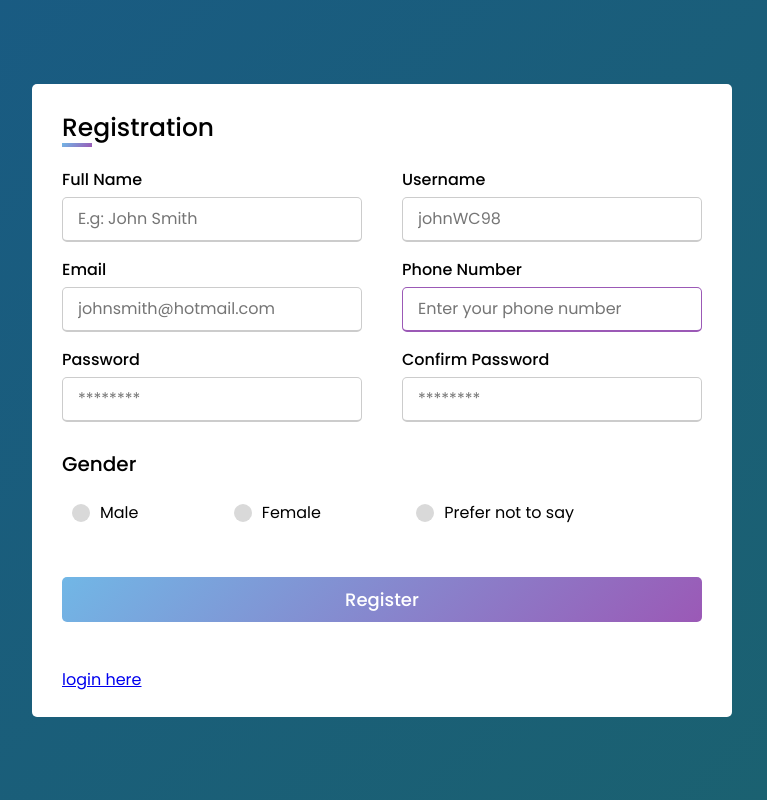
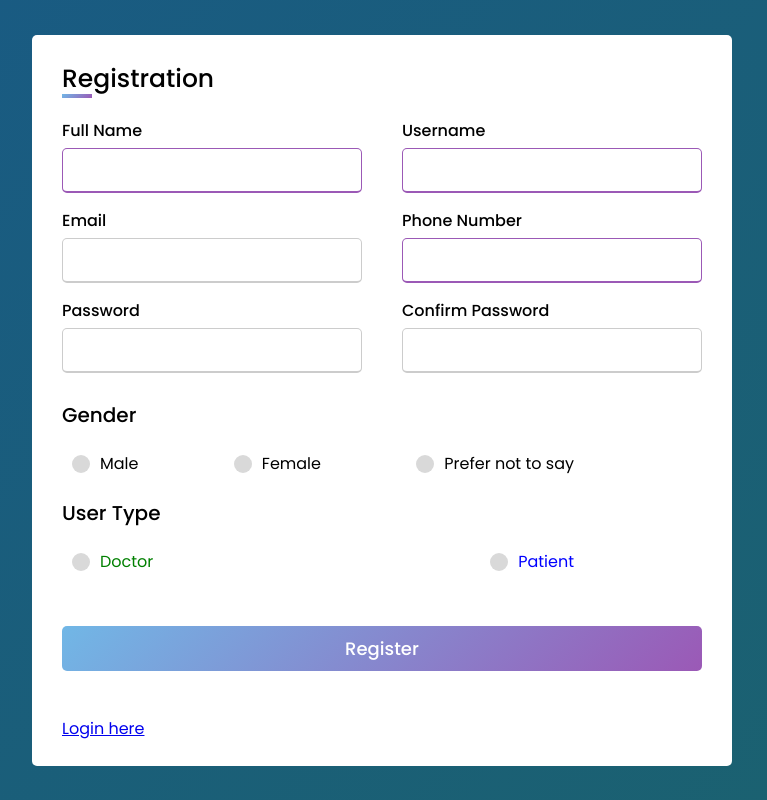
Before and after one commit to george4me/XarpBP, a Django app: page /register/ in a window 1280 px wide. Shown: the whole page, without its empty margins (258-1025 px from the left). Run offline with Django 4.2, Linux system fonts and the light colour scheme; data comes from the database, SQL or seed files in the repository.

Commit message:
registration front done:adding user type and gender

```diff
--- a/doctor/forms.py
+++ b/doctor/forms.py
@@ -6,23 +6,39 @@
 
 
 
-class RegistrationForm(UserCreationForm):
-    first_name=forms.CharField(max_length=50, required=True)
-    last_name=forms.CharField(max_length=50, required=False)
-    #phone=forms.CharField(max_length=50, required=False)
-    #gender=forms.CharField(max_length=50, required=False)
-    username=forms.CharField(max_length=50, required=True)
-    email=forms.CharField(max_length=50)
-    password1=forms.CharField(max_length=50)
-    password2=forms.CharField(max_length=50)
+# class RegistrationForm(UserCreationForm):
+#     first_name=forms.CharField(max_length=50, required=True)
+#     last_name=forms.CharField(max_length=50, required=False)
+#     #phone=forms.CharField(max_length=50, required=False)
+#     #gender=forms.CharField(max_length=50, required=False)
+#     username=forms.CharField(max_length=50, required=True)
+#     email=forms.CharField(max_length=50)
+#     password1=forms.CharField(max_length=50)
+#     password2=forms.CharField(max_length=50)
 
 
+#     class Meta:
+#         model=User
+#         fields=('first_name', 'last_name', 'username', 'email', 'password1', 'password2')
+
+class RegistrationForm(UserCreationForm):
+    email = forms.EmailField(max_length=100, help_text='Required. Enter a valid email address.')
+    #user_type = forms.ChoiceField(choices=(('doctor', 'Doctor'), ('patient', 'Patient')), widget=forms.RadioSelect)
+    gender = forms.ChoiceField(choices=(('male', 'Male'), ('female', 'Female'), ('other', 'Prefer not to say')), widget=forms.RadioSelect)
+    phone = forms.CharField(max_length=50, required=False)
+    is_doctor = forms.BooleanField()
+
     class Meta:
-        model=User
-        fields=('first_name', 'last_name', 'username', 'email', 'password1', 'password2')
+        model = User
+        fields = ('first_name', 'last_name', 'username', 'email', 'is_doctor', 'password1', 'password2', 'gender', 'phone')
 
-
-
+    """
+    def save(self, commit=True):
+        user = super().save(commit=False)
+        user.email = self.cleaned_data['email']
+        if commit:
+            user.save()
+        return user"""
 
 class PatientReadingForm(ModelForm):
     bp_sys = forms.IntegerField(required=False)
--- a/doctor/views.py
+++ b/doctor/views.py
@@ -46,7 +46,6 @@
         email = request.POST.get("email")
         mobile = request.POST.get("mobile")
         message = request.POST.get("request")
-        readings = request.POST.get("readings")
 
         appointment = Appointment.objects.create(
             first_name=fname,
@@ -54,7 +53,6 @@
             email=email,
             phone=mobile,
             request=message,
-            readings=readings,
         )
 
         appointment.save()
@@ -137,35 +135,48 @@
     if request.user.is_authenticated:
         return HttpResponseRedirect('/')
 
-    form=RegistrationForm(request.POST)
-    if request.method=='POST':
+    if request.method == 'POST':
+        form = RegistrationForm(request.POST)
         if form.is_valid():
-            first_name=form.cleaned_data['first_name']
-            last_name=form.cleaned_data['last_name']
-            username=form.cleaned_data['username']
-            email=form.cleaned_data['email']
-            password1=form.cleaned_data['password1']
-            password2=form.cleaned_data['password2']
-            if password1 != password2:
-                return render(request, 'register.html')
-            else:
-                newuser=form.save()
-                newuser.save()
+            user = form.save()
+        if form.cleaned_data["user_type"] == "doctor":
+            user.is_staff = True
+            user_type = form.cleaned_data['user_type']
+            #UserType.objects.create(user=user, type=user_type)
+            UserInfo.objects.create(user=user, phone=form.cleaned_data['phone'], gender=form.changed_data['gender'])
+            return redirect('login')
+    else:
+        form = RegistrationForm()
+    return render(request, 'register.html', {'form': form})
+    # form=RegistrationForm(request.POST)
+    # if request.method=='POST':
+    #     if form.is_valid():
+    #         first_name=form.cleaned_data['first_name']
+    #         last_name=form.cleaned_data['last_name']
+    #         username=form.cleaned_data['username']
+    #         email=form.cleaned_data['email']
+    #         password1=form.cleaned_data['password1']
+    #         password2=form.cleaned_data['password2']
+    #         if password1 != password2:
+    #             return render(request, 'register.html')
+    #         else:
+    #             newuser=form.save()
+    #             newuser.save()
 
-                phone=request.POST['phone']
-                gender=request.POST['gender']
+    #             phone=request.POST['phone']
+    #             gender=request.POST['gender']
 
-                userinfo = UserInfo(
-                    user_id = newuser.id,
-                    gender = gender,
-                    phone=phone
-                )
-                userinfo.save()
+    #             userinfo = UserInfo(
+    #                 user_id = newuser.id,
+    #                 gender = gender,
+    #                 phone=phone
+    #             )
+    #             userinfo.save()
 
-                return redirect('login')
+    #             return redirect('login')
 
 
-    return render(request, 'register.html')
+    # return render(request, 'register.html')
 
 
 
@@ -274,9 +285,15 @@
 
 
 def video_view(request):
-    videos=Videos.objects.all()
-    return render(request, 'videos.html', {"videos":videos})
-
+    if request.method == 'POST':
+        caption = request.POST['caption']
+        video_file = request.FILES['video_file']
+        video = Videos(caption=caption, videos=video_file)
+        video.save()
+        return redirect('videos')
+    else:
+        videos = Videos.objects.all()
+        return render(request, 'videos.html', {'videos': videos})
 
 def patient_readings_view(request):
 
--- a/static/css/register-style.css
+++ b/static/css/register-style.css
@@ -111,12 +111,15 @@
   transition: all 0.3s ease;
 }
 
+#doctor:checked ~ .category .doctor,
+#patient:checked ~ .category .patient,
 #dot-1:checked ~ .category .one,
 #dot-2:checked ~ .category .two,
 #dot-3:checked ~ .category .three {
   border-color: var(--sub-grey);
   background: var(--main-purple);
 }
+
 
 form input[type="radio"] {
   display: none;
--- a/templates/header.html
+++ b/templates/header.html
@@ -2,7 +2,7 @@
 
 <nav class="navbar navbar-dark navbar-expand-md navigation-clean-search">
   <div class="container">
-    <a class="navbar-brand" href="{% url 'home' %}">Family Doctor X</a>
+    <a class="navbar-brand" href="{% url 'home' %}">SharP-BP Doctors X</a>
     <button
       class="navbar-toggler"
       data-toggle="collapse"
--- a/templates/includes/contact.html
+++ b/templates/includes/contact.html
@@ -19,8 +19,8 @@
               <h4>Our Location</h4>
 
               <address>
-              795 Folsom Ave, Suite 600<br>
-              San Francisco, CA 94107<br>
+              Postmünsterer Strasse 14, Pfarrkirchen<br>
+              84347, Bavaria Germany<br>
             </address>
             </div>
           </div><!-- end col -->
--- a/templates/includes/subheader.html
+++ b/templates/includes/subheader.html
@@ -4,7 +4,7 @@
 <div class="container hero">
     <div class="row">
         <div class="col-12 col-lg-6 col-xl-5 offset-xl-1">
-            <h1>Exceptional Medical Care for All Ages.</h1>
+            <h1>Exceptional Medical Care for your high Blood pressure.</h1>
             <p> At our Medical Center
                 we combine world class medicine
                 with compassionate care. </p>
--- a/templates/login.html
+++ b/templates/login.html
@@ -13,7 +13,7 @@
 	<section class="login">
 		<div class="login_box">
 			<div class="left">
-				<div class="top_link"><a href="#"><img src="https://drive.google.com/u/0/uc?id=16U__U5dJdaTfNGobB_OpwAJ73vM50rPV&export=download" alt="">Return home</a></div>
+				<div class="top_link"><a href="{% url 'home' %}"><img src="https://drive.google.com/u/0/uc?id=16U__U5dJdaTfNGobB_OpwAJ73vM50rPV&export=download" alt="">Return home</a></div>
 				<div class="contact">
 					<form method="POST">
 						{% csrf_token %}
--- a/templates/patient_readings.html
+++ b/templates/patient_readings.html
@@ -46,19 +46,19 @@
 
                             <div class="form-group">
                                 <label for="name2">BP dia</label>
-                                <input class="form-control" id="name2" name="bp_dia" type="text" placeholder="bp dia">
+                                <input class="form-control" id="name2" name="bp_dia" type="text" oninput="this.value = this.value.replace(/[^0-9.]/g, ''); this.value = this.value.replace(/(\..*)\./g, '$1');" placeholder="bp dia">
                                 <div class="error" id="err-name" style="display: none;">Please enter your bp dia</div>
                             </div> <!-- /Form-name -->
 
                             <div class="form-group">
                                 <label for="name2">Pulse</label>
-                                <input class="form-control" id="name2" name="bp_pulse" type="text" placeholder="pulse">
+                                <input class="form-control" id="name2" name="bp_pulse" type="text" oninput="this.value = this.value.replace(/[^0-9.]/g, ''); this.value = this.value.replace(/(\..*)\./g, '$1');" placeholder="pulse">
                                 <div class="error" id="err-name" style="display: none;">Please enter your pulse</div>
                             </div> <!-- /Form-name -->
 
                             <div class="form-group">
                                 <label for="">blood_sugar</label>
-                                <input class="form-control" id="email2" name="blood_sugar" type="text" placeholder="blood_sugar">
+                                <input class="form-control" id="email2" name="blood_sugar" type="text" oninput="this.value = this.value.replace(/[^0-9.]/g, ''); this.value = this.value.replace(/(\..*)\./g, '$1');" placeholder="blood_sugar">
                                 <div class="error" id="err-emailvld" style="display: none;">blood_sugar </div>
                             </div> <!-- /Form-email -->
 
--- a/templates/register.html
+++ b/templates/register.html
@@ -2,11 +2,11 @@
 <!DOCTYPE html>
 <html lang="en">
   <head>
-    <meta charset="UTF-8">
-    <meta http-equiv="X-UA-Compatible" content="IE=edge">
-    <meta name="viewport" content="width=device-width, initial-scale=1.0">
+    <meta charset="UTF-8" />
+    <meta http-equiv="X-UA-Compatible" content="IE=edge" />
+    <meta name="viewport" content="width=device-width, initial-scale=1.0" />
     <title>Registration</title>
-    <link rel="stylesheet" href="{% static 'css/register-style.css' %}">
+    <link rel="stylesheet" href="{% static 'css/register-style.css' %}" />
   </head>
   <body>
     <div class="container">
@@ -16,34 +16,34 @@
         <div class="user__details">
           <div class="input__box">
             <span class="details">Full Name</span>
-              <input type="text" name="first_name" placeholder="E.g: John Smith" required>
+            {{ form.first_name }}
           </div>
           <div class="input__box">
             <span class="details">Username</span>
-              <input type="text" name="username" placeholder="johnWC98" required>
+            {{ form.username }}
           </div>
           <div class="input__box">
             <span class="details">Email</span>
-              <input type="email" name="email" placeholder="johnsmith@hotmail.com" required>
+            {{ form.email }}
           </div>
           <div class="input__box">
             <span class="details">Phone Number</span>
-              <input type="tel" name="phone"  placeholder="Enter your phone number" >
+            {{ form.phone }}
           </div>
           <div class="input__box">
             <span class="details">Password</span>
-              <input type="password" name="password1" placeholder="********" required>
+            {{ form.password1 }}
           </div>
           <div class="input__box">
             <span class="details">Confirm Password</span>
-              <input type="password" name="password2" placeholder="********" required>
+            {{ form.password2 }}
+          </div>
         </div>
 
-          </div>
         <div class="gender__details">
-            <input type="radio" name="gender" value="male"  id="dot-1">
-            <input type="radio" name="gender" value="female"  id="dot-2">
-            <input type="radio" name="gender" value="orther"  id="dot-3">
+          <input type="radio" name="gender" id="dot-1" />
+          <input type="radio" name="gender" id="dot-2" />
+          <input type="radio" name="gender" id="dot-3" />
           <span class="gender__title">Gender</span>
           <div class="category">
             <label for="dot-1">
@@ -60,11 +60,48 @@
             </label>
           </div>
         </div>
+
+        <div class="gender__details">
+          <input type="radio" name="is_doctor" id="doctor" />
+          <input type="radio" name="is_doctor" id="patient" />
+
+          <span class="gender__title">User Type</span>
+          <div class="category">
+            <label for="doctor">
+              <span class="dot doctor"></span>
+              <span style="color: green;">Doctor</span>
+            </label>
+            <label for="patient">
+              <span class="dot patient"></span>
+              <span style="color: blue;">Patient</span>
+            </label>
+          </div>
+        </div>
+
+        {% comment %}
+        <div class="gender__details">
+          <span class="gender__title">Gender</span>
+          <div class="input__box">
+            <input type="radio" id="gender" value="Female" />
+          </div>
+
+          <input type="radio" id="gender" value="Female" />
+          {% for choice in form.gender.field.choices %}
+          <div class="category">
+            <input type="radio" id="id_{{ form.gender.auto_id }}" value="{{
+            choice.0 }}" {% if choice.0 == form.gender.value %}checked{% endif
+            %}>
+            <label for="id_{{ form.gender.auto_id }}">{{ choice.1 }}</label>
+          </div>
+          {% endfor %}
+        </div>
+        {% endcomment %}
+
         <div class="button">
-            <input type="submit" value="Register">
+          <input type="submit" value="Register" />
         </div>
         <p>
-            <a href="{% url 'login' %}">login here</a>
+          <a href="{% url 'login' %}">Login here</a>
         </p>
       </form>
     </div>
```
Also changed, not shown: docker-compose.yml (deleted, +0 -8 lines), doctor/models.py (+10 -2 lines), requirements.txt (+4 -3 lines), templates/appointment.html (+1 -6 lines), templates/videos.html (+11 -5 lines), db.sqlite3, doctor/migrations/0014_remove_appointment_readings.py (added), doctor/migrations/0015_userinfo_is_doctor_alter_userinfo_gender.py (added), 3 other files. Lines whose indentation alone changed are shown as unchanged.
